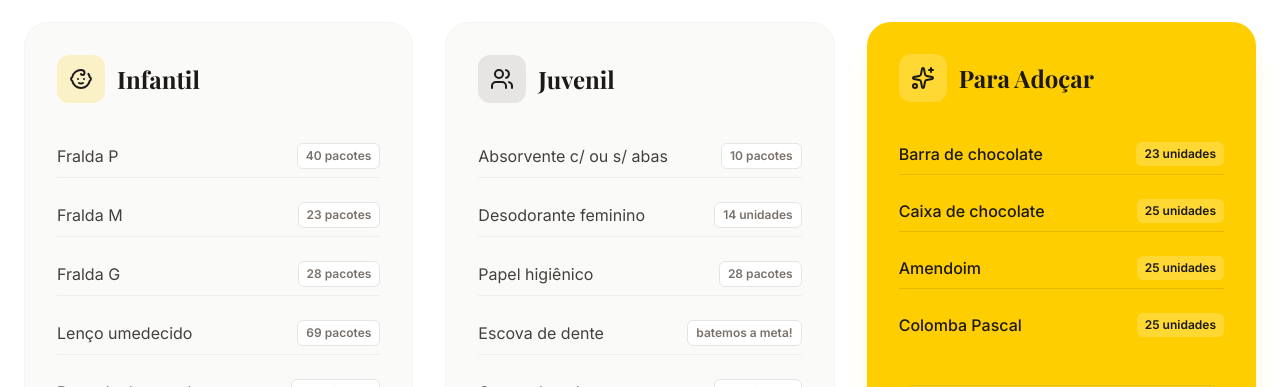
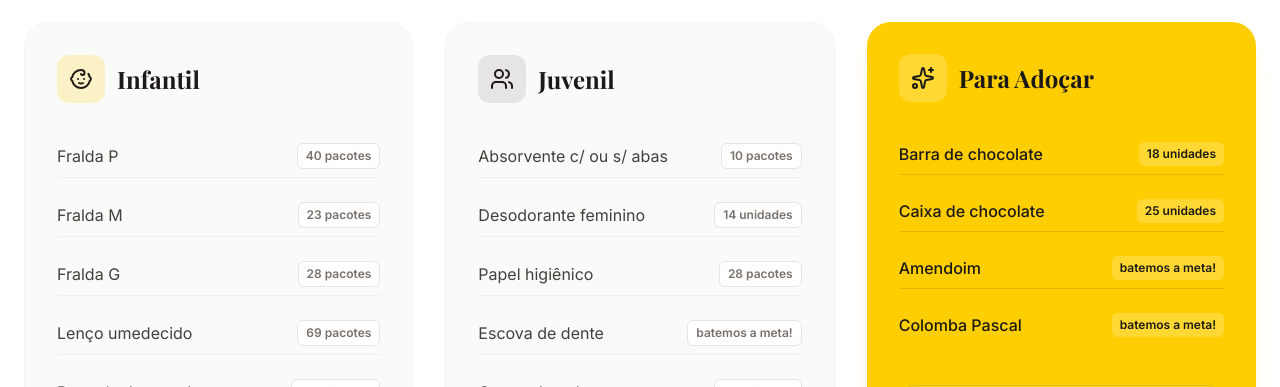
Before and after one commit to Leelesada/pascoa-landing-page, a React (Vite) app: page / in a window 1280 px wide. Shown: the part 2526-2913 px from the top of the page. Built offline with nearby package versions, Linux system fonts and the light colour scheme; a web font is replaced by a local one.

Commit message:
Update App.tsx

```diff
--- a/src/App.tsx
+++ b/src/App.tsx
@@ -38,10 +38,10 @@ const itemsJuvenil = [
 ];
 
 const itemsDoces = [
-  { name: "Barra de chocolate", qty: "23 unidades" },
+  { name: "Barra de chocolate", qty: "18 unidades" },
   { name: "Caixa de chocolate", qty: "25 unidades" },
-  { name: "Amendoim", qty: "25 unidades" },
-  { name: "Colomba Pascal", qty: "25 unidades" },
+  { name: "Amendoim", qty: "batemos a meta!" },
+  { name: "Colomba Pascal", qty: "batemos a meta!" },
 ];
 
 export default function App() {
```
